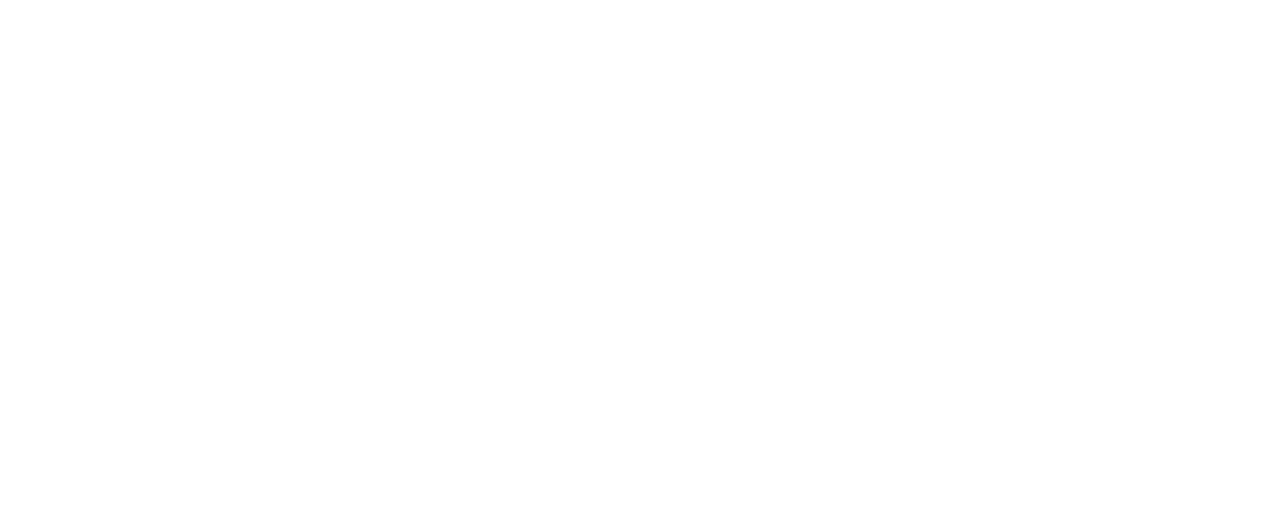
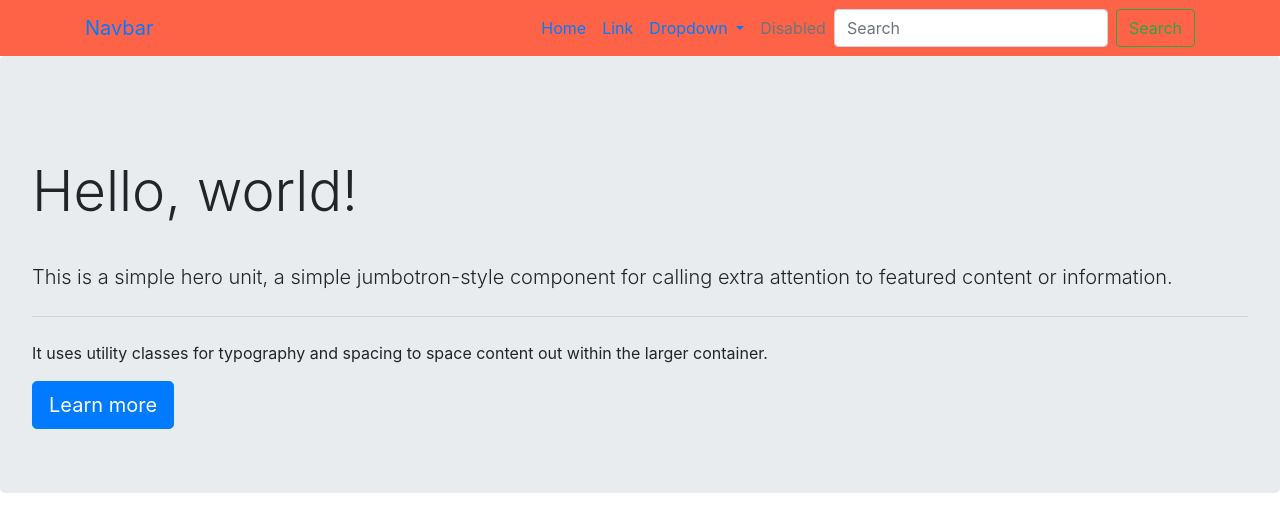
Before and after one commit to bengyphan/week5exercise, a plain HTML site: page index.html in a window 1280 px wide. Drawn offline with nearby package versions, Linux system fonts and the light colour scheme.

Commit message:
nav bar update

```diff
--- a/css/main.css
+++ b/css/main.css
@@ -0,0 +1,6 @@
+.bg-tomato {
+	background-color: tomato;
+}
+.container-fluid {
+	padding: 0;
+}
--- a/index.html
+++ b/index.html
@@ -6,6 +6,9 @@
 		<meta name="viewport" content="width=device-width, initial-scale=1.0">
 
 		<title><!--enter title here--></title>
+
+		<!-- bootstrap -->
+		<link rel="stylesheet" href="https://stackpath.bootstrapcdn.com/bootstrap/4.1.3/css/bootstrap.min.css" integrity="sha384-MCw98/SFnGE8fJT3GXwEOngsV7Zt27NXFoaoApmYm81iuXoPkFOJwJ8ERdknLPMO" crossorigin="anonymous">
 
 		<!-- font awesome -->
 		<link rel="stylesheet" href="https://use.fontawesome.com/releases/v5.2.0/css/all.css" integrity="sha384-hWVjflwFxL6sNzntih27bfxkr27PmbbK/iSvJ+a4+0owXq79v+lsFkW54bOGbiDQ" crossorigin="anonymous">
@@ -19,10 +22,63 @@
 	</head>
 	<!-- start body element -->
 	<body>
+			<nav class="navbar navbar-expand-md bg-tomato">
+				<div class="container">
+  <a class="navbar-brand" href="#">Navbar</a>
+  <button class="navbar-toggler" type="button" data-toggle="collapse" data-target="#navbarSupportedContent" aria-controls="navbarSupportedContent" aria-expanded="false" aria-label="Toggle navigation">
+    <span class="navbar-toggler-icon"></span>
+  </button>
+
+  <div class="collapse navbar-collapse" id="navbarSupportedContent">
+    <ul class="navbar-nav ml-auto">
+      <li class="nav-item active">
+        <a class="nav-link" href="http://getbootstrap.com/docs/4.1/components/buttons/">Home <span class="sr-only">(current)</span></a>
+      </li>
+      <li class="nav-item">
+        <a class="nav-link" href="http://getbootstrap.com/docs/4.1/components/dropdowns/">Link</a>
+      </li>
+      <li class="nav-item dropdown">
+        <a class="nav-link dropdown-toggle" href="#" id="navbarDropdown" role="button" data-toggle="dropdown" aria-haspopup="true" aria-expanded="false">
+          Dropdown
+        </a>
+        <div class="dropdown-menu" aria-labelledby="navbarDropdown">
+          <a class="dropdown-item" href="http://getbootstrap.com/docs/4.1/components/list-group/">Action</a>
+          <a class="dropdown-item" href="http://getbootstrap.com/docs/4.1/components/alerts/">Another action</a>
+          <div class="dropdown-divider"></div>
+          <a class="dropdown-item" href="http://getbootstrap.com/docs/4.1/components/list-group/">Something else here</a>
+        </div>
+      </li>
+      <li class="nav-item">
+        <a class="nav-link disabled" href="http://getbootstrap.com/docs/4.1/components/popovers/">Disabled</a>
+      </li>
+    </ul>
+    <form class="form-inline my-2 my-lg-0">
+      <input class="form-control mr-sm-2" type="search" placeholder="Search" aria-label="Search">
+      <button class="btn btn-outline-success my-2 my-sm-0" type="submit">Search</button>
+    </form>
+  </div>
+</div>
+</nav>
+<div class="jumbotron">
+  <h1 class="display-4">Hello, world!</h1>
+  <p class="lead">This is a simple hero unit, a simple jumbotron-style component for calling extra attention to featured content or information.</p>
+  <hr class="my-4">
+  <p>It uses utility classes for typography and spacing to space content out within the larger container.</p>
+  <a class="btn btn-primary btn-lg" href="#" role="button">Learn more</a>
+</div>
+<div class="container">
+	<div class="row">
+		<div></div>
+		<div></div>
+		<div></div>
+	</div>
+</div>
 
 
 
-
+	<script src="https://code.jquery.com/jquery-3.3.1.slim.min.js" integrity="sha384-q8i/X+965DzO0rT7abK41JStQIAqVgRVzpbzo5smXKp4YfRvH+8abtTE1Pi6jizo" crossorigin="anonymous"></script>
+<script src="https://cdnjs.cloudflare.com/ajax/libs/popper.js/1.14.3/umd/popper.min.js" integrity="sha384-ZMP7rVo3mIykV+2+9J3UJ46jBk0WLaUAdn689aCwoqbBJiSnjAK/l8WvCWPIPm49" crossorigin="anonymous"></script>
+<script src="https://stackpath.bootstrapcdn.com/bootstrap/4.1.3/js/bootstrap.min.js" integrity="sha384-ChfqqxuZUCnJSK3+MXmPNIyE6ZbWh2IMqE241rYiqJxyMiZ6OW/JmZQ5stwEULTy" crossorigin="anonymous"></script>
 	<!-- end body element -->
 	</body>
 </html>
```
